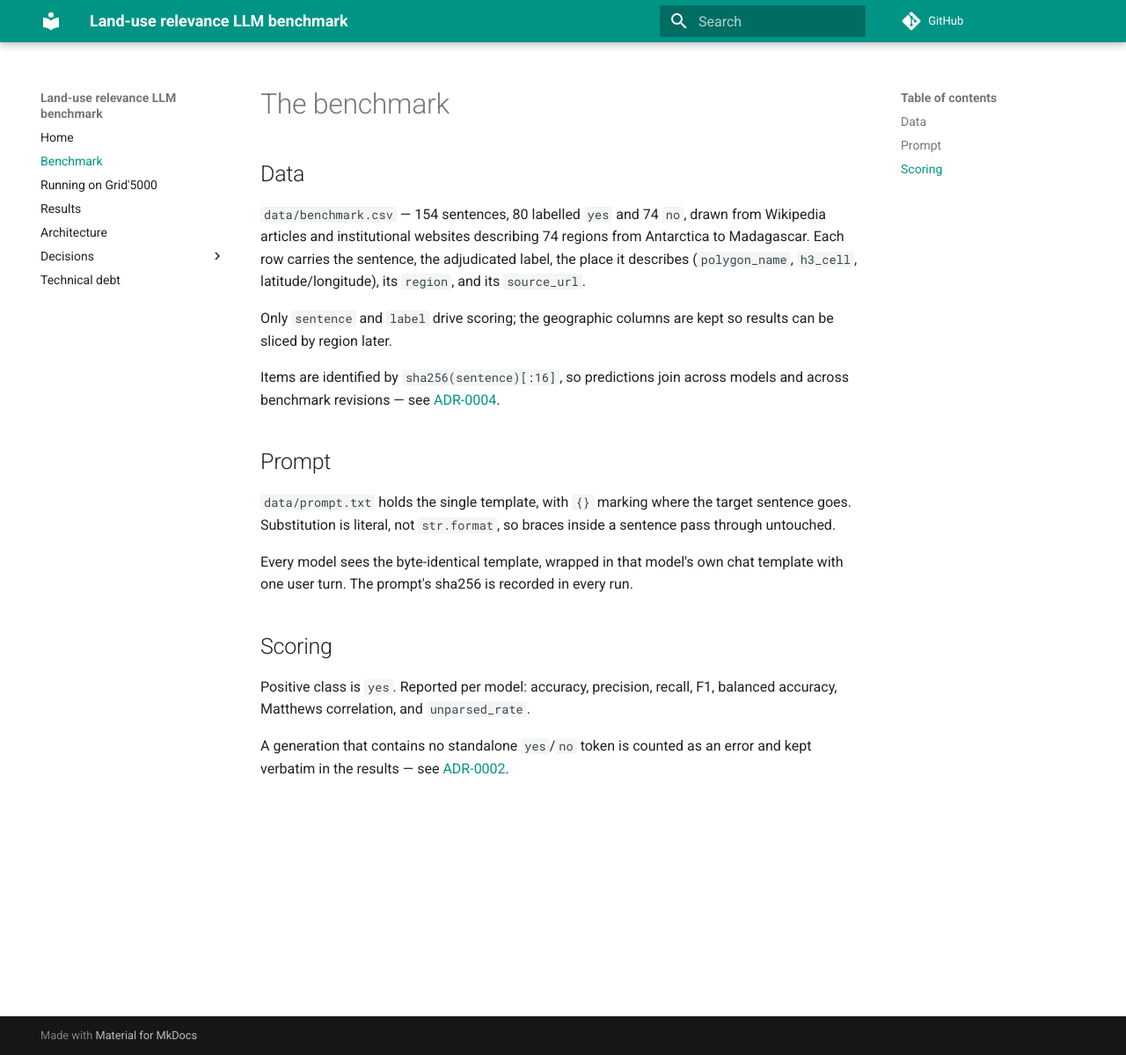
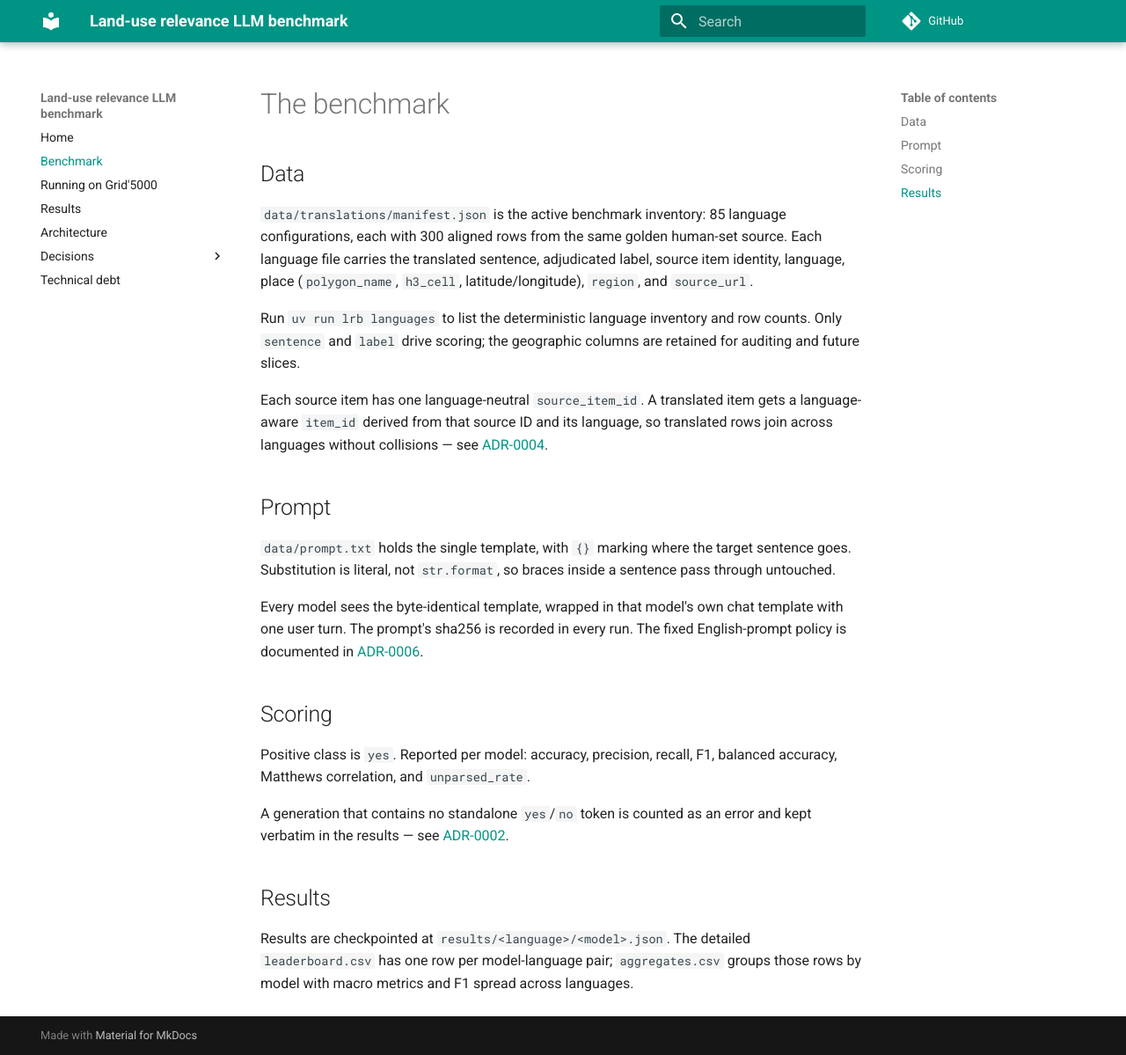
Before and after one commit to NoeFlandre/benchmark-llms-landuse-relevance, an MkDocs documentation site: the page built from docs/benchmark.md, in a window 1280 px wide and 1199 px high. Shown: the whole window at 88% size. Built offline with MkDocs 1.6.1 and Material for MkDocs 9.7.7, drawn with Linux system fonts in a browser that asks for light colours; comment, search, counter and statistics services are not loaded.

Commit message:
docs: record multilingual prompt policy

```diff
--- a/docs/benchmark.md
+++ b/docs/benchmark.md
@@ -2,17 +2,19 @@
 
 ## Data
 
-`data/benchmark.csv` — 154 sentences, 80 labelled `yes` and 74 `no`, drawn from
-Wikipedia articles and institutional websites describing 74 regions from Antarctica
-to Madagascar. Each row carries the sentence, the adjudicated label, the place it
-describes (`polygon_name`, `h3_cell`, latitude/longitude), its `region`, and its
-`source_url`.
+`data/translations/manifest.json` is the active benchmark inventory: 85 language
+configurations, each with 300 aligned rows from the same golden human-set source.
+Each language file carries the translated sentence, adjudicated label, source item
+identity, language, place (`polygon_name`, `h3_cell`, latitude/longitude), `region`,
+and `source_url`.
 
-Only `sentence` and `label` drive scoring; the geographic columns are kept so results
-can be sliced by region later.
+Run `uv run lrb languages` to list the deterministic language inventory and row counts.
+Only `sentence` and `label` drive scoring; the geographic columns are retained for
+auditing and future slices.
 
-Items are identified by `sha256(sentence)[:16]`, so predictions join across models and
-across benchmark revisions — see [ADR-0004](adr/0004-content-addressed-ids.md).
+Each source item has one language-neutral `source_item_id`. A translated item gets a
+language-aware `item_id` derived from that source ID and its language, so translated
+rows join across languages without collisions — see [ADR-0004](adr/0004-content-addressed-ids.md).
 
 ## Prompt
 
@@ -22,6 +24,8 @@ pass through untouched.
 
 Every model sees the byte-identical template, wrapped in that model's own chat
 template with one user turn. The prompt's sha256 is recorded in every run.
+The fixed English-prompt policy is documented in
+[ADR-0006](adr/0006-multilingual-prompt-language.md).
 
 ## Scoring
 
@@ -30,3 +34,9 @@ balanced accuracy, Matthews correlation, and `unparsed_rate`.
 
 A generation that contains no standalone `yes`/`no` token is counted as an error and
 kept verbatim in the results — see [ADR-0002](adr/0002-unparsed-as-error.md).
+
+## Results
+
+Results are checkpointed at `results/<language>/<model>.json`. The detailed
+`leaderboard.csv` has one row per model-language pair; `aggregates.csv` groups those
+rows by model with macro metrics and F1 spread across languages.
```
Also changed, not shown: README.md (+10 -7 lines), docs/adr/0006-multilingual-prompt-language.md (added, +31 -0 lines), docs/index.md (+7 -6 lines), 1 other file.
